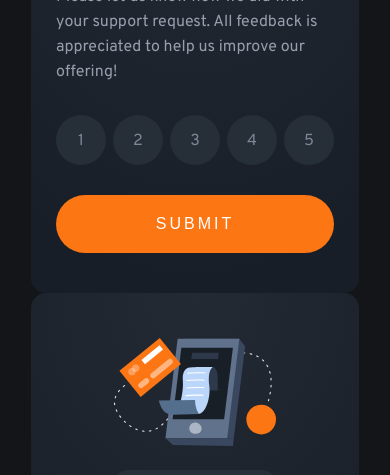
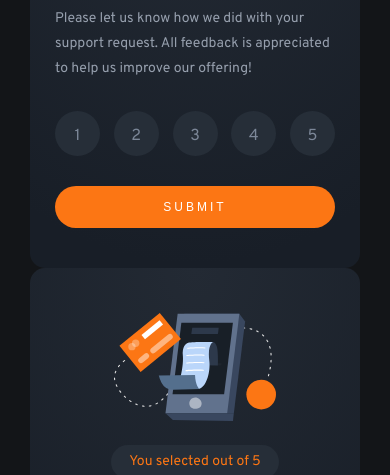
Before and after one commit to maquinde/Interactive-rating-component, a plain HTML site: page index.html in a window 390 px wide. Shown: the part 150-625 px from the top of the page. Drawn offline with Linux system fonts and the light colour scheme.

Commit message:
added a media querie for desktop screens

```diff
--- a/css/app.css
+++ b/css/app.css
@@ -24,7 +24,7 @@ body {
 
 .card-container {
     width: 90%;
-    max-width: 328px;
+    max-width: 330px;
     height: 100vh;
     margin: 0 auto;
     display: flex;
@@ -37,11 +37,10 @@ body {
     background: var(--black-gradient);
     border-radius: 0.938rem;
     padding: 25px 25px 40px 25px;
-    z-index: 2;
 }
 
 .text-header {
-    font-size: 28px;
+    font-size: 23px;
     font-weight: 700;
     letter-spacing: .5px;
     line-height: 32px;
@@ -52,6 +51,7 @@ body {
     color: var(--light-gray);
     line-height: 25px;
     font-weight: 400;
+    font-size: 14px;
 }
 
 .rating {
@@ -71,16 +71,22 @@ body {
 .circle, .circle-star {
     background-color: var(--dark-blue);
     border-radius: 50%;
-    width: 50px;
-    height: 50px;
-    padding: 18px;
+    width: 45px;
+    height: 45px;
+    padding: 17px;
     transition: background-color, 500ms;
 }
 
 .circle:hover {
     background-color: var(--medium-gray);
     cursor: pointer;
+    color: white;
 }
+
+.circle:focus {
+    background-color: var(--orange);
+}
+
 
 .star.circle-star {
     text-align: center;
@@ -91,10 +97,10 @@ body {
     background-color: var(--orange);
     border-radius: 30px;
     border: none;
-    padding: 20px;
+    padding: 14px;
     color: white;
     width: 100%;
-    font-size: 16px;
+    font-size: 12px;
     font-weight: 400;
     letter-spacing: 3px;
     text-transform: uppercase;
@@ -105,6 +111,7 @@ body {
     background-color: white;
     color: var(--orange);
     cursor: pointer;
+    border: none;
 }
 
 .card.thank-you {
@@ -129,6 +136,20 @@ body {
     margin-top: 15px;
 }
 
+/* JS CLASSES */
 .display {
     display: none;
 }
+
+.selected {
+    background-color: var(--orange);
+    color: white;
+}
+/* JS CLASSES */
+
+
+@media (min-width: 992px) {
+    .card {
+        width: 370px;
+    }
+}
```
